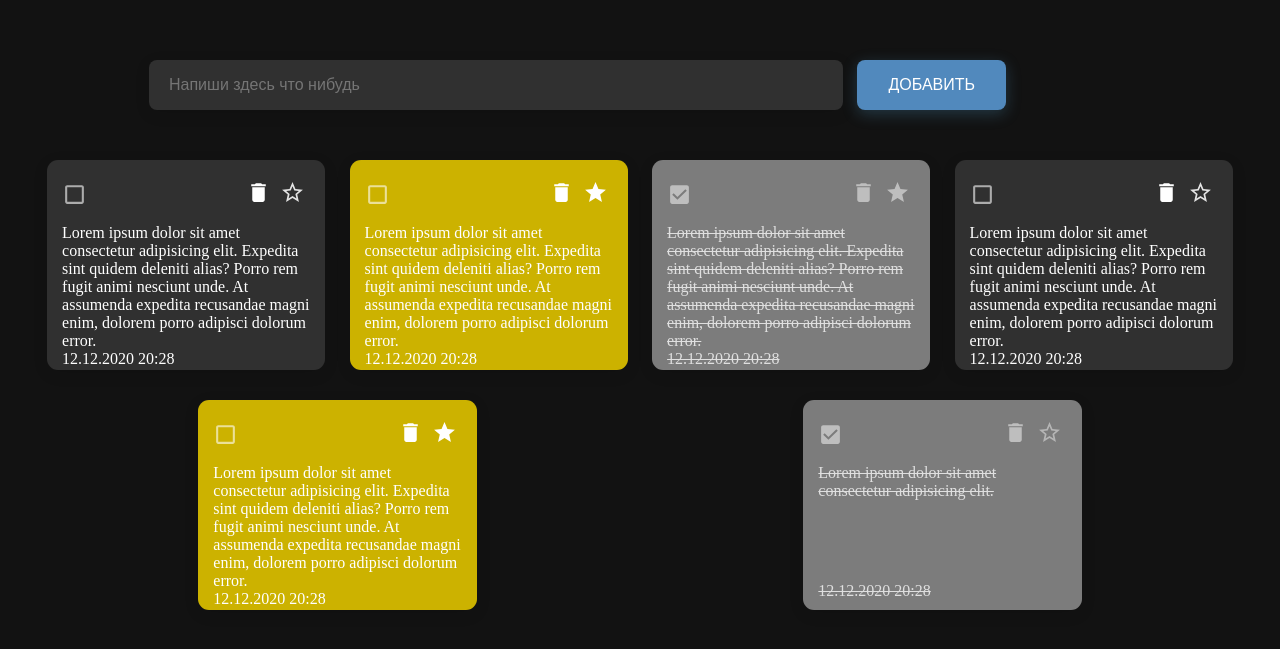
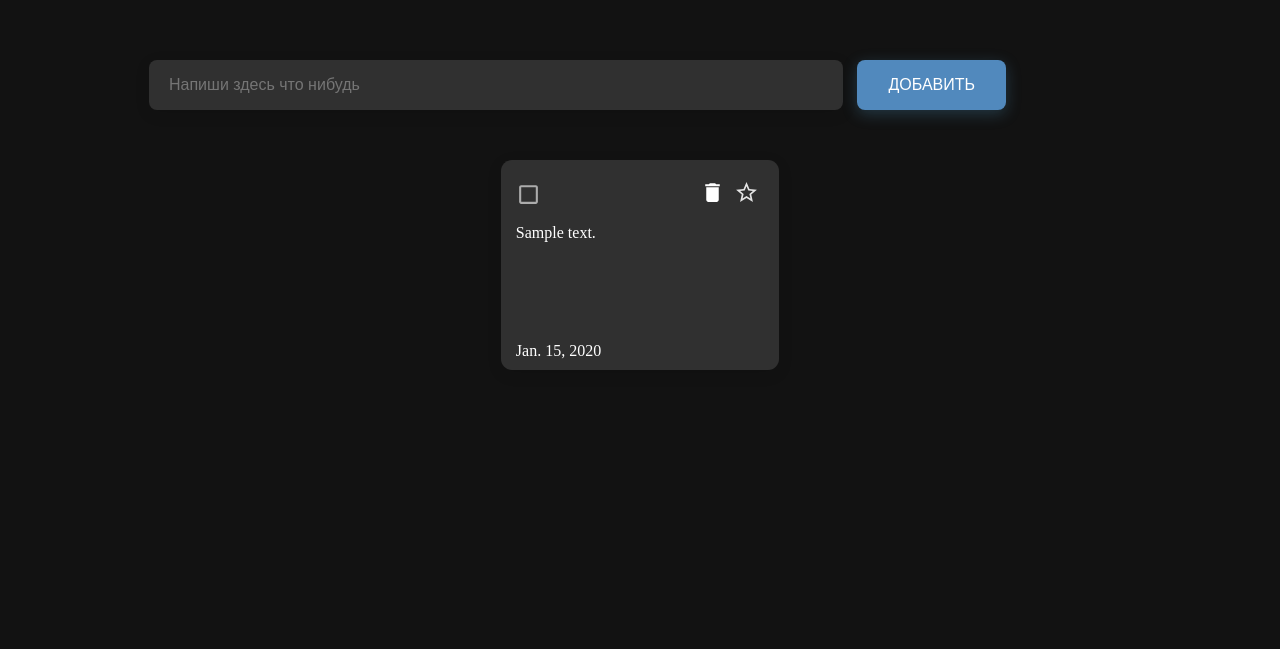
Before and after one commit to Kubat555/Todo, a Django app: page /test/ in a window 1280 px wide. Shown: the top 649 px of the page. Run offline with Django 3.2, Linux system fonts and the light colour scheme; tables that the repository leaves empty hold one stand-in row (values such as "Sample post").

Commit message:
added test page and connected with models

```diff
--- a/main/templates/index.html
+++ b/main/templates/index.html
@@ -1,4 +1,7 @@
+<<<<<<< HEAD
 {% load static %}
+=======
+>>>>>>> parent of 39188d2 (get static and media urls and root)
 <!DOCTYPE html>
 <html lang="en">
 <head>
--- a/main/templates/test.html
+++ b/main/templates/test.html
@@ -16,6 +16,7 @@
             <button class="create_button">ДОБАВИТЬ</button>
         </div>
         <div class="todo_conteiner">
+            {% for todo in todo_list %}
             <div class="todo_item">
                 <div class="todo_header">
                     <img class="checkbox" id="checkbox" src="./img/1. Enabled.svg" alt="checkbox">
@@ -27,115 +28,14 @@
                 </div>
                 <div class="todo_footer">
                     <div class="todo_contenttext">
-                        <p>
-                            Lorem ipsum dolor sit amet consectetur adipisicing elit. Expedita sint quidem deleniti alias? Porro rem fugit animi nesciunt unde. At assumenda expedita recusandae magni enim, dolorem porro adipisci dolorum error.
-                        </p>
+                        <p>{{ todo.text }}</p>
                     </div>
                     <div class="todo_time">
-                        <p>12.12.2020 20:28</p>
+                        <p>{{ todo.create_at }}</p>
                     </div>
                 </div>
             </div>
-            <div class="todo_item marked">
-                <div class="todo_header">
-                    <img class="checkbox" id="checkbox" src="./img/1. Enabled.svg" alt="checkbox">
-
-                    <div class="imgs">
-                        <img src="./img/delete.svg" alt="delete">
-                        <img src="./img/starfull_24px.svg" alt="star">
-                    </div>
-                </div>
-                <div class="todo_footer">
-                    <div class="todo_contenttext">
-                        <p>
-                            Lorem ipsum dolor sit amet consectetur adipisicing elit. Expedita sint quidem deleniti alias? Porro rem fugit animi nesciunt unde. At assumenda expedita recusandae magni enim, dolorem porro adipisci dolorum error.
-                        </p>
-                    </div>
-                    <div class="todo_time">
-                        <p>12.12.2020 20:28</p>
-                    </div>
-                </div>
-            </div>
-            <div class="todo_item done">
-                <div class="todo_header">
-                    <img class="checkbox" id="checkbox" src="./img/Object.svg" alt="checkbox">
-
-                    <div class="imgs">
-                        <img src="./img/delete.svg" alt="delete">
-                        <img src="./img/starfull_24px.svg" alt="star">
-                    </div>
-                </div>
-                <div class="todo_footer">
-                    <div class="todo_contenttext">
-                        <p>
-                            Lorem ipsum dolor sit amet consectetur adipisicing elit. Expedita sint quidem deleniti alias? Porro rem fugit animi nesciunt unde. At assumenda expedita recusandae magni enim, dolorem porro adipisci dolorum error.
-                        </p>
-                    </div>
-                    <div class="todo_time">
-                        <p>12.12.2020 20:28</p>
-                    </div>
-                </div>
-            </div>
-            <div class="todo_item">
-                <div class="todo_header">
-                    <img class="checkbox" id="checkbox" src="./img/1. Enabled.svg" alt="checkbox">
-
-                    <div class="imgs">
-                        <img src="./img/delete.svg" alt="delete">
-                        <img src="./img/star_border_24px.svg" alt="star">
-                    </div>
-                </div>
-                <div class="todo_footer">
-                    <div class="todo_contenttext">
-                        <p>
-                            Lorem ipsum dolor sit amet consectetur adipisicing elit. Expedita sint quidem deleniti alias? Porro rem fugit animi nesciunt unde. At assumenda expedita recusandae magni enim, dolorem porro adipisci dolorum error.
-                        </p>
-                    </div>
-                    <div class="todo_time">
-                        <p>12.12.2020 20:28</p>
-                    </div>
-                </div>
-            </div>
-            <div class="todo_item marked">
-                <div class="todo_header">
-                    <img class="checkbox" id="checkbox" src="./img/1. Enabled.svg" alt="checkbox">
-
-                    <div class="imgs">
-                        <img src="./img/delete.svg" alt="delete">
-                        <img src="./img/starfull_24px.svg" alt="star">
-                    </div>
-                </div>
-                <div class="todo_footer">
-                    <div class="todo_contenttext">
-                        <p>
-                            Lorem ipsum dolor sit amet consectetur adipisicing elit. Expedita sint quidem deleniti alias? Porro rem fugit animi nesciunt unde. At assumenda expedita recusandae magni enim, dolorem porro adipisci dolorum error.
-                        </p>
-                    </div>
-                    <div class="todo_time">
-                        <p>12.12.2020 20:28</p>
-                    </div>
-                </div>
-            </div>
-            <div class="todo_item done">
-                <div class="todo_header">
-                    <img class="checkbox" id="checkbox" src="./img/Object.svg" alt="checkbox">
-
-                    <div class="imgs">
-                        <img src="./img/delete.svg" alt="delete">
-                        <img src="./img/star_border_24px.svg" alt="star">
-                    </div>
-                </div>
-                <div class="todo_footer">
-                    <div class="todo_contenttext">
-                        <p>
-                            Lorem ipsum dolor sit amet consectetur adipisicing elit.
-                        </p>
-                    </div>
-                    <div class="todo_time">
-                        <p>12.12.2020 20:28</p>
-                    </div>
-                </div>
-            </div>
+            {% endfor %}
         </div>
     </section>
 </body>
--- a/main/views.py
+++ b/main/views.py
@@ -2,7 +2,7 @@ from django.shortcuts import render, HttpResponse
 from .models import ToDo
 
 def homepage(request):
-    return render(request, "index.html")
+     return render(request, "index.html")
 
 
 def test(request):
```
Also changed, not shown: main/migrations/0001_initial.py, main/migrations/0002_remove_todo_create_at.py (added), main/migrations/0003_todo_create_at.py (added).
